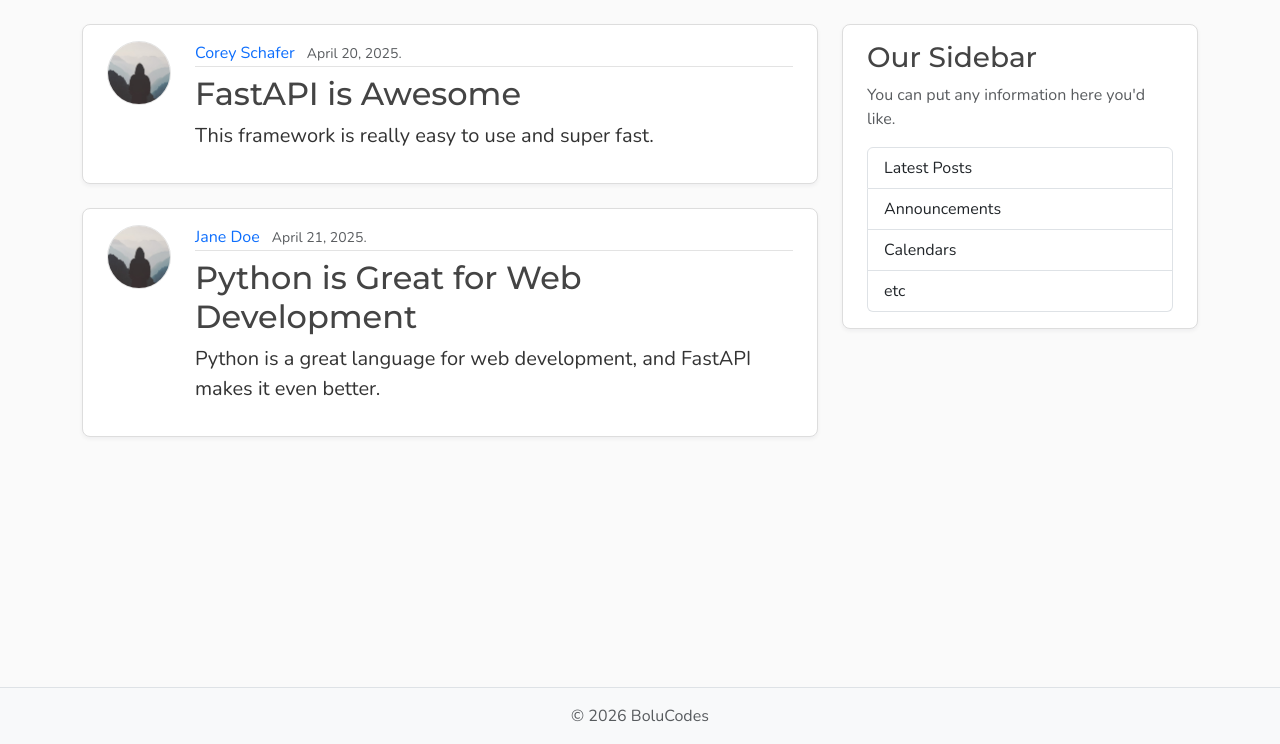
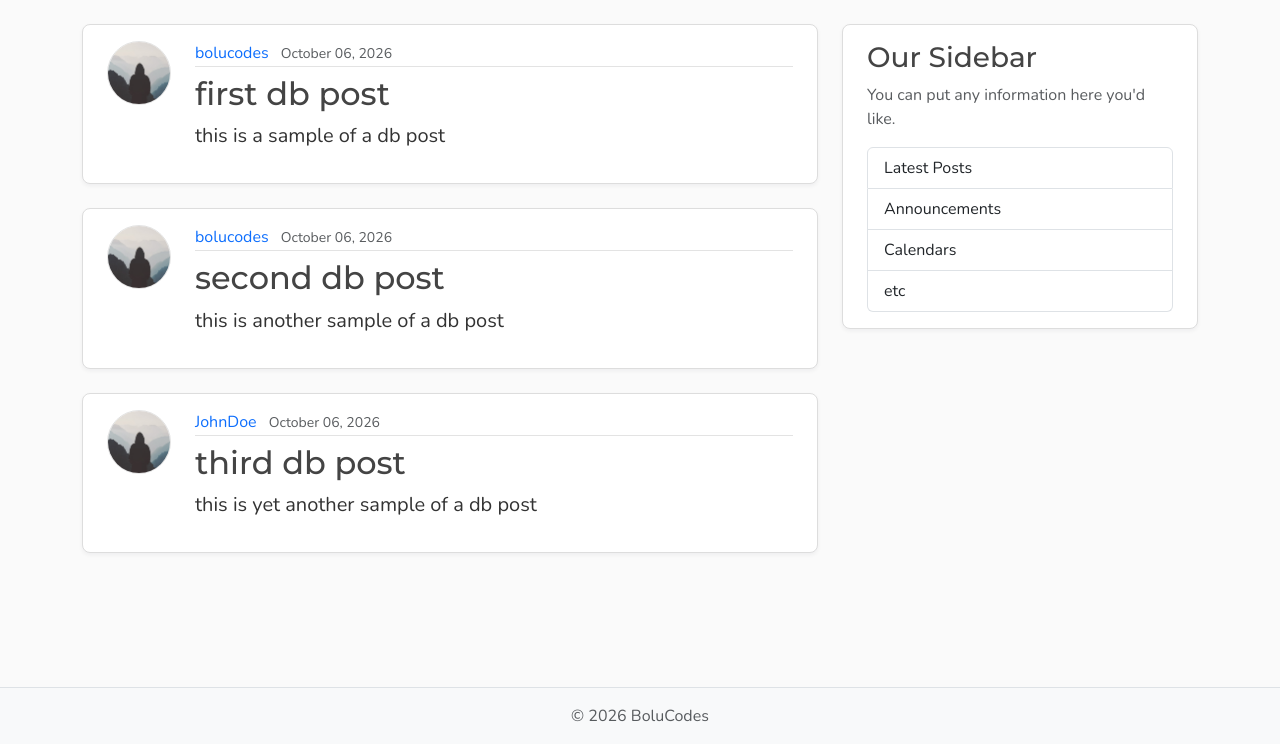
Before and after one commit to Boluwatife180872/Blog-API, a FastAPI app: page / in a window 1280 px wide. Shown: the part 56-800 px from the top of the page. Run offline with FastAPI, Linux system fonts and the light colour scheme.

Commit message:
Adding a Database - SQLAlchemy Models and Relationships

```diff
--- /dev/null
+++ b/database.py
@@ -0,0 +1,21 @@
+## database.py
+from sqlalchemy import create_engine
+from sqlalchemy.orm import DeclarativeBase, sessionmaker
+
+SQLALCHEMY_DATABASE_URL = "sqlite:///./blog.db"
+
+engine = create_engine(
+    SQLALCHEMY_DATABASE_URL,
+    connect_args={"check_same_thread": False},
+)
+
+SessionLocal = sessionmaker(autocommit=False, autoflush=False, bind=engine)
+
+
+class Base(DeclarativeBase):
+    pass
+
+
+def get_db():
+    with SessionLocal() as db:
+        yield db
--- a/main.py
+++ b/main.py
@@ -1,81 +1,194 @@
-from fastapi import FastAPI, Request, HTTPException, status
+from fastapi import FastAPI, Request, HTTPException, status, Depends
 from fastapi.exceptions import RequestValidationError
 from fastapi.responses import JSONResponse
 from fastapi.staticfiles import StaticFiles
 from fastapi.templating import Jinja2Templates
 from starlette.exceptions import HTTPException as StarletteHTTPException
-from schemas import PostCreate, PostResponse
+from schemas import PostCreate, PostResponse, UserCreate, UserResponse
+from typing import Annotated
+from sqlalchemy import select
+from sqlalchemy.orm import Session
+import models
+from database import Base, engine, get_db
+
+Base.metadata.create_all(bind=engine)
 
 app = FastAPI()
 
 app.mount("/static", StaticFiles(directory="static"), name="static")
 
+app.mount("/media", StaticFiles(directory="media"), name="media")
+
 templates = Jinja2Templates(directory="templates")
 
-posts: list[dict] = [
-    {
-        "id": 1,
-        "author": "Corey Schafer",
-        "title": "FastAPI is Awesome",
-        "content": "This framework is really easy to use and super fast.",
-        "date_posted": "April 20, 2025.",
-    },
-    {
-        "id": 2,
-        "author": "Jane Doe",
-        "title": "Python is Great for Web Development",
-        "content": "Python is a great language for web development, and FastAPI makes it even better.",
-        "date_posted": "April 21, 2025.",
-    },
-]
+
+@app.get("/", include_in_schema=False, name="home")
+@app.get("/posts", include_in_schema=False, name="posts")
+def home(request: Request, db: Annotated[Session, Depends(get_db)]):
+    result = db.execute(select(models.Post))
+    posts = result.scalars().all()
+    return templates.TemplateResponse(
+        request,
+        "home.html",
+        {"posts": posts, "title": "Home"},
+    )
 
 
-@app.get("/", name="home", include_in_schema=False)
-@app.get("/posts", name="posts", include_in_schema=False)
-def home(request: Request):
-    return templates.TemplateResponse(request, "home.html", {"posts": posts, "title": "Home"})
+# post_page
+@app.get("/posts/{post_id}", include_in_schema=False)
+def post_page(request: Request, post_id: int, db: Annotated[Session, Depends(get_db)]):
+    result = db.execute(select(models.Post).where(models.Post.id == post_id))
+    post = result.scalars().first()
+    if post:
+        title = post.title[:50]
+        return templates.TemplateResponse(
+            request,
+            "post.html",
+            {"post": post, "title": title},
+        )
+    raise HTTPException(status_code=status.HTTP_404_NOT_FOUND,
+                        detail="Post not found")
+
+# user_posts_page
 
 
-@app.get("/posts/{post_id}", include_in_schema=False)
-def post_page(request: Request, post_id: int):
-    for post in posts:
-        if post.get("id") == post_id:
-            title = post["title"][:50]
-            return templates.TemplateResponse(request, "post.html",
-                                              {"post": post, "title": title})
-    raise HTTPException(status_code=status.HTTP_404_NOT_FOUND,
-                        detail=f"Post with id ({post_id}) not found")
+@app.get("/users/{user_id}/posts", include_in_schema=False, name="user_posts")
+def user_posts_page(
+    request: Request,
+    user_id: int,
+    db: Annotated[Session, Depends(get_db)],
+):
+    result = db.execute(select(models.User).where(models.User.id == user_id))
+    user = result.scalars().first()
+    if not user:
+        raise HTTPException(
+            status_code=status.HTTP_404_NOT_FOUND,
+            detail="User not found",
+        )
+
+    result = db.execute(select(models.Post).where(
+        models.Post.user_id == user_id))
+    posts = result.scalars().all()
+    return templates.TemplateResponse(
+        request,
+        "user_posts.html",
+        {"posts": posts, "user": user, "title": f"{user.username}'s Posts"},
+    )
 
 
-@app.get("/api/posts", response_model=list[PostResponse])
-def get_posts():
+@app.post(
+    "/api/users",
+    response_model=UserResponse,
+    status_code=status.HTTP_201_CREATED,
+)
+def create_user(user: UserCreate, db: Annotated[Session, Depends(get_db)]):
+    result = db.execute(select(models.User).where(
+        models.User.username == user.username))
+    existing_user = result.scalars().first()
+
+    if existing_user:
+        raise HTTPException(
+            status_code=status.HTTP_400_BAD_REQUEST,
+            detail="Username already exists"
+        )
+
+    result = db.execute(select(models.User).where(
+        models.User.email == user.email))
+    existing_email = result.scalars().first()
+
+    if existing_email:
+        raise HTTPException(
+            status_code=status.HTTP_400_BAD_REQUEST,
+            detail="Email already exists"
+        )
+
+    new_user = models.User(
+        username=user.username,
+        email=user.email
+    )
+    db.add(new_user)
+    db.commit()
+    db.refresh(new_user)
+
+    return new_user
+
+
+@app.get("/api/users/{user_id}", response_model=UserResponse)
+def get_user(user_id: int, db: Annotated[Session, Depends(get_db)]):
+    result = db.execute(select(models.User).where(
+        models.User.id == user_id))
+    user = result.scalars().first()
+
+    if user:
+        return user
+
+    raise HTTPException(status_code=status.HTTP_404_NOT_FOUND,
+                        detail="User not found"
+                        )
+
+# get_user_posts
+
+
+@app.get("/api/users/{user_id}/posts", response_model=list[PostResponse])
+def get_user_posts(user_id: int, db: Annotated[Session, Depends(get_db)]):
+    result = db.execute(select(models.User).where(models.User.id == user_id))
+    user = result.scalars().first()
+    if not user:
+        raise HTTPException(
+            status_code=status.HTTP_404_NOT_FOUND,
+            detail="User not found",
+        )
+
+    result = db.execute(select(models.Post).where(
+        models.Post.user_id == user_id))
+    posts = result.scalars().all()
     return posts
 
 
+# get_posts
+@app.get("/api/posts", response_model=list[PostResponse])
+def get_posts(db: Annotated[Session, Depends(get_db)]):
+    result = db.execute(select(models.Post))
+    posts = result.scalars().all()
+    return posts
+
+
+# get_post
 @app.get("/api/posts/{post_id}", response_model=PostResponse)
-def get_post(post_id: int):
-    for post in posts:
-        if post.get("id") == post_id:
-            return post
+def get_post(post_id: int, db: Annotated[Session, Depends(get_db)]):
+    result = db.execute(select(models.Post).where(models.Post.id == post_id))
+    post = result.scalars().first()
+    if post:
+        return post
     raise HTTPException(status_code=status.HTTP_404_NOT_FOUND,
-                        detail=f"Post with id ({post_id}) not found")
+                        detail="Post not found")
 
-## Create Post
+# create_post
+
+
 @app.post(
     "/api/posts",
     response_model=PostResponse,
     status_code=status.HTTP_201_CREATED,
 )
-def create_post(post: PostCreate):
-    new_id = max(p["id"] for p in posts) + 1 if posts else 1
-    new_post = {
-        "id": new_id,
-        "author": post.author,
-        "title": post.title,
-        "content": post.content,
-        "date_posted": "April 23, 2025",
-    }
-    posts.append(new_post)
+def create_post(post: PostCreate, db: Annotated[Session, Depends(get_db)]):
+    result = db.execute(select(models.User).where(
+        models.User.id == post.user_id))
+    user = result.scalars().first()
+    if not user:
+        raise HTTPException(
+            status_code=status.HTTP_404_NOT_FOUND,
+            detail="User not found",
+        )
+
+    new_post = models.Post(
+        title=post.title,
+        content=post.content,
+        user_id=post.user_id,
+    )
+    db.add(new_post)
+    db.commit()
+    db.refresh(new_post)
     return new_post
 
 # StarletteHTTPException Handler
--- a/pyproject.toml
+++ b/pyproject.toml
@@ -6,4 +6,5 @@ readme = "README.md"
 requires-python = ">=3.14"
 dependencies = [
     "fastapi[standard]>=0.142.2",
+    "sqlalchemy>=2.1.3",
 ]
--- a/templates/home.html
+++ b/templates/home.html
@@ -3,16 +3,22 @@
   <div class="d-flex align-items-start gap-4">
     <img
       class="rounded-circle article-img flex-shrink-0"
-      src="{{ url_for('static', path='profile_pics/default.jpg') }}"
-      alt="{{ post.author }}'s profile picture"
+      src="{{ post.author.image_path }}"
+      alt="{{ post.author.username }}'s profile picture"
       width="64"
       height="64"
       loading="lazy"
     />
     <div class="flex-grow-1">
       <div class="article-metadata mb-2">
-        <a class="me-2" href="#">{{ post.author }}</a>
-        <small class="text-body-secondary">{{ post.date_posted }}</small>
+        <a
+          class="me-2"
+          href="{{ url_for('user_posts', user_id=post.author.id) }}"
+          >{{ post.author.username }}</a
+        >
+        <small class="text-body-secondary"
+          >{{ post.date_posted.strftime('%B %d, %Y') }}</small
+        >
       </div>
       <h2>
         <a
```
Also changed, not shown: models.py (added, +48 -0 lines), schemas.py (+27 -4 lines), templates/post.html (+35 -17 lines), templates/user_post.html (added, +30 -0 lines), blog.db (added), 1 other file.
